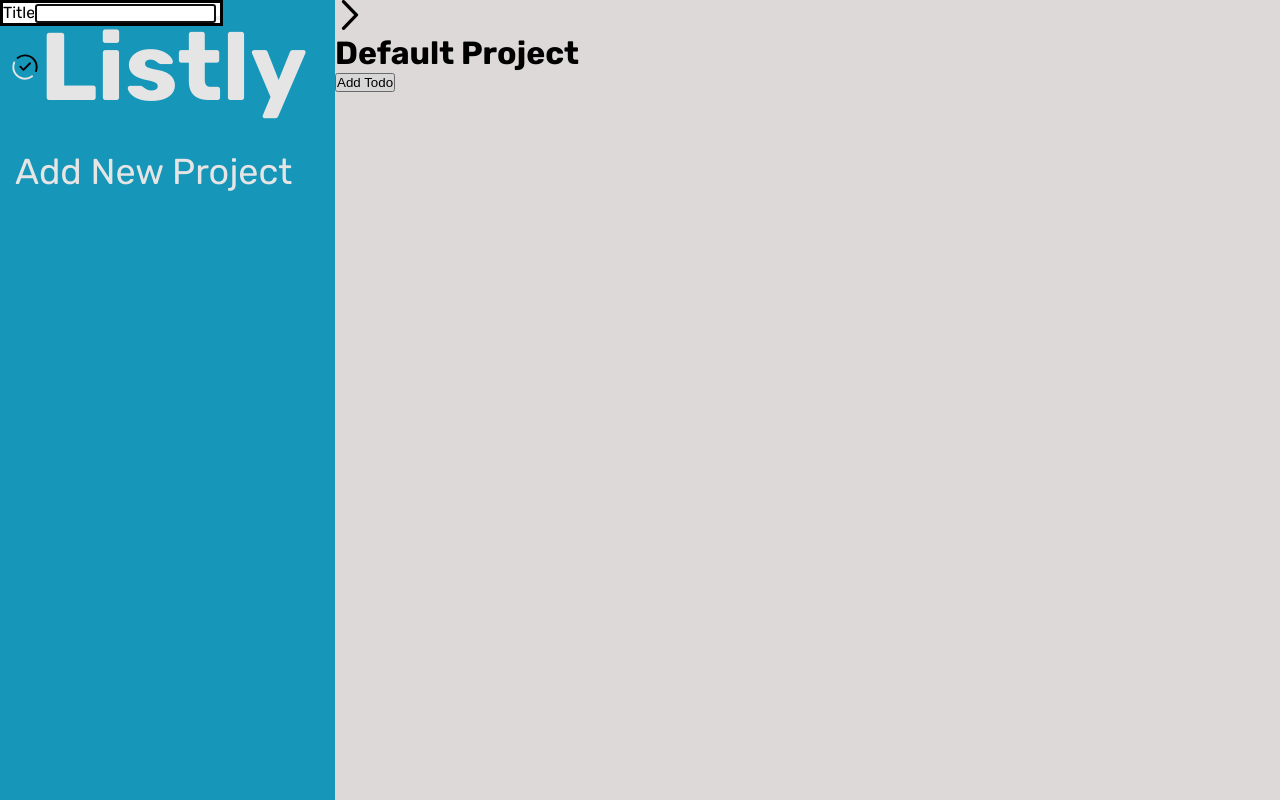
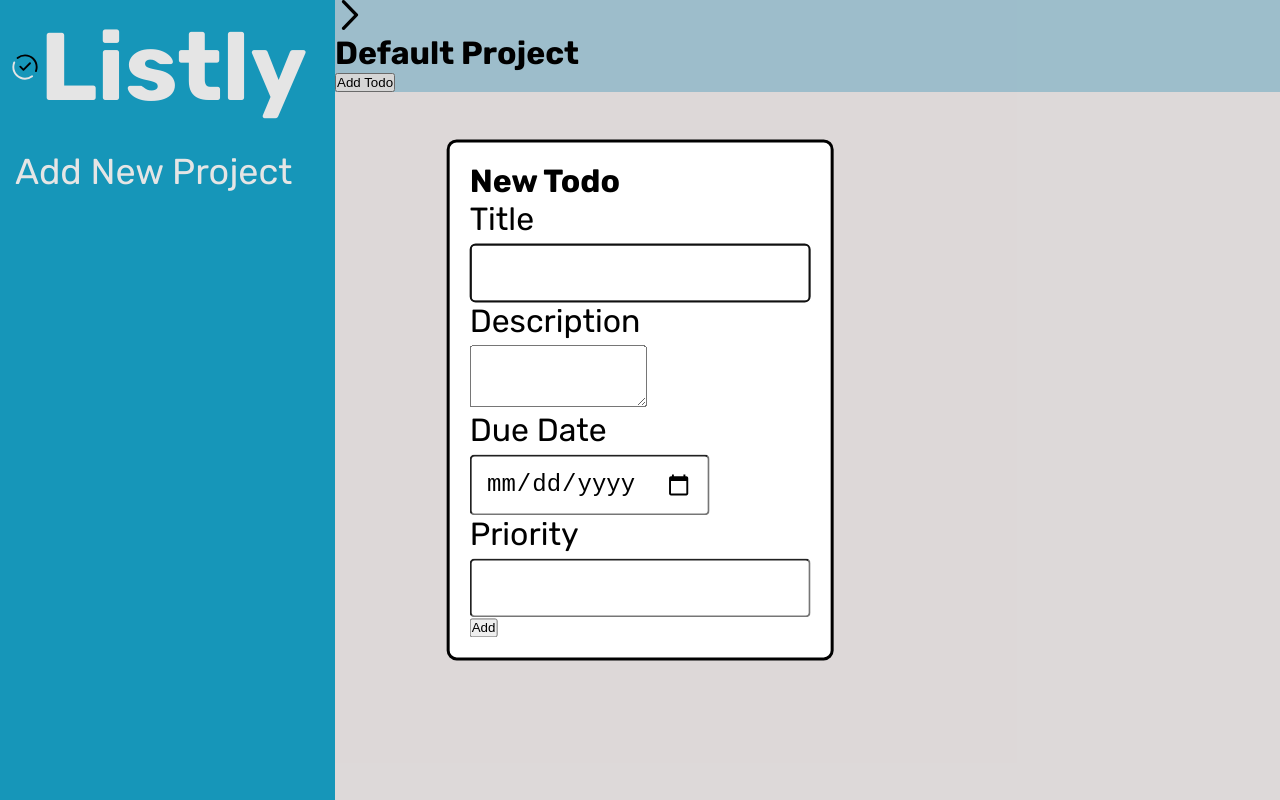
Before and after one commit to benjamin-gluzman/Todo-List, a website built with webpack: page src/template.html in a window 1280 px wide. Both pictures are taken after a click on the button "Add Todo". Built offline with nearby package versions, Linux system fonts and the light colour scheme; a web font is replaced by a local one.

Commit message:
Implement functionality to add todos to a project

```diff
--- a/src/create-dialog.js
+++ b/src/create-dialog.js
@@ -1,3 +1,5 @@
+import {loadAll} from "./load-todo.js"
+
 function addProjectDialog() {
     const dialog = document.createElement("dialog");
     const h1 = document.createElement("h1");
@@ -23,31 +25,73 @@ function addProjectDialog() {
     // });
 }
 
-function addTodoDialog(project) {
+function addTodoDialog(container, project) {
     const dialog = document.createElement("dialog");
     const h1 = document.createElement("h1");
     h1.textContent = "New Todo";
 
     const form = document.createElement("form");
 
-    const label = document.createElement("label");
-    label.textContent = "Title";
-    label.for = "title";
+    const titleLabel = document.createElement("label");
+    titleLabel.textContent = "Title";
+    titleLabel.htmlFor = "title";
 
-    const input = document.createElement("input");
-    input.type = "text";
-    input.id = "title"
+    const titleInput = document.createElement("input");
+    titleInput.type = "text";
+    titleInput.id = "title"
+
+
+    const descLabel = document.createElement("label");
+    descLabel.textContent = "Description";
+    descLabel.htmlFor = "desc";
+
+    const descInput = document.createElement("textarea");
+    descInput.rows = "4"; descInput.cols = "20";
+    descInput.id = "desc";
+
+
+    const dateLabel = document.createElement("label");
+    dateLabel.textContent = "Due Date";
+    dateLabel.htmlFor = "date";
+
+    const dateInput = document.createElement("input");
+    dateInput.type = "date";
+    dateInput.id = "date";
+
+
+    const priorityLabel = document.createElement("label");
+    priorityLabel.textContent = "Priority";
+    priorityLabel.htmlFor = "priority";
+
+    const priorityInput = document.createElement("input");
+    priorityInput.type = "number";
+    priorityInput.id = "priority";
+
+
+
+
+
 
     const submitBtn = document.createElement("button");
     submitBtn.type = "submit";
+    submitBtn.textContent = "Add";
 
-    submitBtn.addEventListener("click", () => {
-        project.addNewTodo(input.value, "", "", "");
+    submitBtn.addEventListener("click", (event) => {
+        event.preventDefault();
+        project.addNewTodo(titleInput.value, descInput.value, dateInput.value, priorityInput.value);
+
+        loadAll(container, project);
+
         dialog.close();
     });
 
-    form.appendChild(label); form.appendChild(input); form.appendChild(submitBtn);
-    dialog.appendChild(form);
+    form.appendChild(titleLabel); form.appendChild(titleInput);
+    form.appendChild(descLabel); form.appendChild(descInput);
+    form.appendChild(dateLabel); form.appendChild(dateInput);
+    form.appendChild(priorityLabel); form.appendChild(priorityInput);
+
+    form.appendChild(submitBtn);
+    dialog.appendChild(h1); dialog.appendChild(form);
     return dialog;
 }
 
--- a/src/index.js
+++ b/src/index.js
@@ -1,10 +1,9 @@
 import * as loader from "./load-todo.js";
 import {Project} from "./project.js";
-import { addProjectDialog, addTodoDialog } from "./create-dialog.js";
+
 
 import "./style.css";
-import rightArrow from "../assets/right-arrow.svg";
-import downArrow from "../assets/down-arrow.svg";
+
 
 const body = document.body;
 const ProjBtn = document.querySelector(".newProj");
@@ -20,57 +19,14 @@ function displayProjects() {
 
     for(const project of projects) {
         const container = document.createElement("div");
-        const header = document.createElement("div");
-
-        const arrow = document.createElement("img");
-        arrow.src = rightArrow;
-
-        const projName = document.createElement("h1");
-        projName.textContent = project.name;
-
-        const addTodoBtn = document.createElement("button");
-        addTodoBtn.textContent = "Add Todo"
-
-        addTodoBtn.addEventListener("click", () => {
-            const dialog = addTodoDialog(project);
-            document.body.appendChild(dialog);
-            dialog.showModal();
-        });
-
-        const todoContainer = createTodoContainer(project);
-
-        header.appendChild(arrow); header.appendChild(projName); header.appendChild(addTodoBtn);
-        container.appendChild(header);
-        container.appendChild(todoContainer);
+        loader.loadAll(container, project);
+        container.classList.add("project-container");
 
         content.appendChild(container);
     }
 }
 
-function createTodoContainer(project) {
-    const todoContainer = document.createElement("div");
 
-    for(const todo of project.todoList) {
-        const item = document.createElement("div");
-        const title = document.createElement("h2");
-        const description = document.createElement("p");
-        const dueDate = document.createElement("p");
-        const priority = document.createElement("p");
-
-        title.textContent = todo.title;
-        description.textContent = todo.description;
-        dueDate.textContent = todo.dueDate;
-        priority.textContent = todo.priority;
-
-        item.appendChild(title);
-        item.appendChild(description);
-        item.appendChild(dueDate);
-        item.appendChild(priority);
-        todoContainer.appendChild(item);
-    }
-
-    return todoContainer;
-}
 
 // sidebar.addEventListener("click", (event) => {
 //     switch(event.target.id) {
--- a/src/load-todo.js
+++ b/src/load-todo.js
@@ -1,9 +1,57 @@
+import { addProjectDialog, addTodoDialog } from "./create-dialog.js";
+import rightArrow from "../assets/right-arrow.svg";
+import downArrow from "../assets/down-arrow.svg";
 
+function createTodoContainer(project) {
+    const todoContainer = document.createElement("div");
 
-function loadAll(todoList) {
-    content.replaceChildren();
+    for(const todo of project.todoList) {
+        const item = document.createElement("div");
+        const title = document.createElement("h2");
+        const description = document.createElement("p");
+        const dueDate = document.createElement("p");
+        const priority = document.createElement("p");
 
+        title.textContent = todo.title;
+        description.textContent = todo.description;
+        dueDate.textContent = todo.dueDate;
+        priority.textContent = todo.priority;
 
+        item.appendChild(title);
+        item.appendChild(description);
+        item.appendChild(dueDate);
+        item.appendChild(priority);
+        todoContainer.appendChild(item);
+    }
+
+    return todoContainer;
+}
+
+function loadAll(container, project) {
+    container.replaceChildren();
+
+    const header = document.createElement("div");
+
+    const arrow = document.createElement("img");
+    arrow.src = rightArrow;
+
+    const projName = document.createElement("h1");
+    projName.textContent = project.name;
+
+    const addTodoBtn = document.createElement("button");
+    addTodoBtn.textContent = "Add Todo"
+
+    const dialog = addTodoDialog(container, project);
+    document.body.appendChild(dialog);
+    addTodoBtn.addEventListener("click", () => {
+        dialog.showModal();
+    });
+
+    const todoContainer = createTodoContainer(project);
+
+    header.appendChild(arrow); header.appendChild(projName); header.appendChild(addTodoBtn);
+    container.appendChild(header);
+    container.appendChild(todoContainer);
 }
 
 // function loadToday(todoList) {
--- a/src/style.css
+++ b/src/style.css
@@ -53,3 +53,32 @@ img {
     width: 30px;
     aspect-ratio: 1/1;
 }
+
+dialog {
+    position: fixed;
+    top: 50%;
+    left: 50%;
+    transform: translate(-50%, -50%);
+
+
+    padding: 20px;
+    border-radius: 10px;
+
+    label {
+        display: block;
+        margin-bottom: 5px;
+        font-size: 2rem;
+    }
+    input {
+        display: block;
+        border-radius: 5px;
+        padding: 1ch;
+        font-size: 1.5rem;
+    }
+
+
+}
+
+.project-container {
+    background-color: var(--secondary-color);
+}
--- a/src/todo.js
+++ b/src/todo.js
@@ -6,8 +6,8 @@ export class Todo {
         this.priority = priority;
     }
 
-    set priority(newPriority) {
-        if(newPriority < 0) return false;
-        this.priority = newPriority;
-    }
+    // set priority(newPriority) {
+    //     if(newPriority < 0) return false;
+    //     this.priority = newPriority;
+    // }
 }
```
